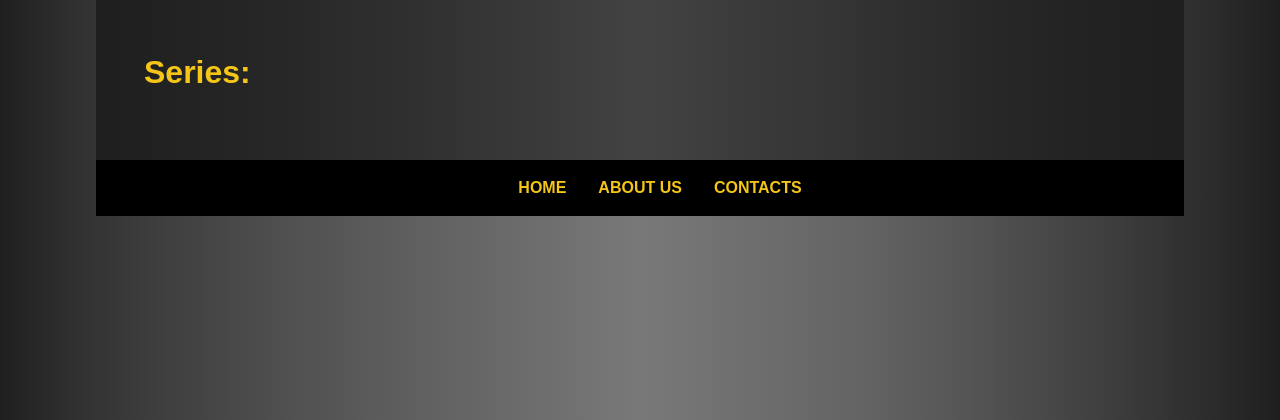
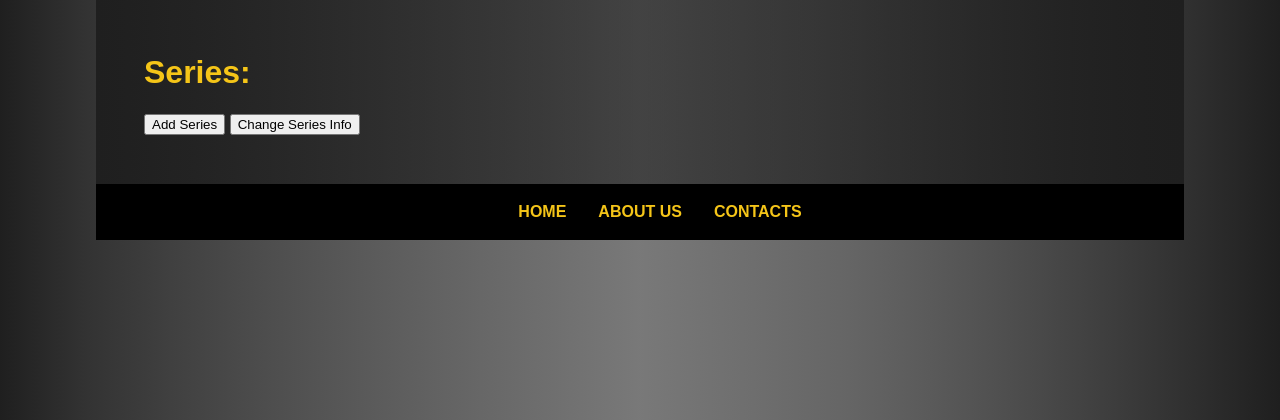
Before and after one commit to xaoccc/TV-Series-Library, a Django app: page / in a window 1280 px wide. Shown: the part 56-476 px from the top of the page. Run offline with Django 4.2, Linux system fonts and the light colour scheme; data that the repository does not hold is empty.

Commit message:
add movie form

```diff
--- /dev/null
+++ b/TV_series/TV_Series_Library/forms.py
@@ -0,0 +1,7 @@
+from TV_Series_Library.models import Season, Episode, Series
+from django import forms
+
+class NewSeriesForm(forms.ModelForm):
+    class Meta:
+        model = Series
+        fields = '__all__'
--- a/TV_series/TV_Series_Library/urls.py
+++ b/TV_series/TV_Series_Library/urls.py
@@ -6,5 +6,5 @@ urlpatterns = [
     path('<str:series_name>/', views.series, name='all_seasons'),
     path('<str:series_name>/<int:season_number>/', views.season, name='all_episodes_in_season'),
     path('<str:series_name>/<int:season_number>/<int:episode_number>/', views.episode_info, name='episode_info'),
-    path('<str:series_name>/details/', views.details, name='details'),
+    path('<str:series_name>-<int:release_year>/details/', views.details, name='details'),
 ]
--- a/TV_series/TV_Series_Library/views.py
+++ b/TV_series/TV_Series_Library/views.py
@@ -1,13 +1,33 @@
 from django.db.models import Q
-from django.shortcuts import render
+from django.shortcuts import render, redirect
 from faker import Faker
-
 from TV_Series_Library.models import Season, Episode, Series
+from TV_Series_Library.forms import NewSeriesForm
 
 def index(request):
     all_series = Series.objects.all().order_by("release_year")
+
+    if request.method == 'GET':
+        add_series_form = NewSeriesForm()
+
+    else:
+        add_series_form = NewSeriesForm(request.POST)
+        if add_series_form.is_valid():
+            name = add_series_form.cleaned_data["name"]
+            release_year = add_series_form.cleaned_data["release_year"]
+            genres = add_series_form.cleaned_data["genres"]
+            director = add_series_form.cleaned_data["name"]
+            rating = add_series_form.cleaned_data["rating"]
+            description = add_series_form.cleaned_data["description"]
+            if not description:
+                description = "N/A"
+
+            Series.objects.create(name=name, release_year=release_year, genres=genres, director=director, rating=rating, description=description)
+            return redirect('series')
+
     context = {
-        'all_series': all_series
+        'all_series': all_series,
+        'add_series_form': add_series_form
     }
     return render(request, 'index.html', context)
 
@@ -23,12 +43,11 @@ def series(request, series_name):
     return render(request, 'series.html', context)
 
 
-def details(request, series_name):
-    series = Series.objects.get(name=series_name)
+def details(request, series_name, release_year):
+    series = Series.objects.get(release_year=release_year, name=series_name)
 
     context = {
         'series': series,
-
     }
 
     return render(request, 'details.html', context)
--- a/TV_series/static/css/style.css
+++ b/TV_series/static/css/style.css
@@ -62,3 +62,7 @@ a {
 .series-name {
     display: block;
 }
+
+#add-series-form, #update-series-form {
+    display: none;
+}
--- a/TV_series/static/script.js
+++ b/TV_series/static/script.js
@@ -0,0 +1,25 @@
+document.addEventListener('DOMContentLoaded', function() {
+    var addNewSeries = document.getElementById('add-series');
+    var newSeriesForm = document.getElementById('add-series-form');
+
+    var updateSeries = document.getElementById('update-series');
+    var updateSeriesForm = document.getElementById('update-series-form');
+
+    addNewSeries.addEventListener('click', function(event) {
+        newSeriesForm.style.display = 'block';
+    });
+
+    updateSeries.addEventListener('click', function(event) {
+        updateSeriesForm.style.display = 'block';
+    });
+
+    document.addEventListener('click', function(event) {
+    if (!newSeriesForm.contains(event.target) && event.target !== addNewSeries) {
+        newSeriesForm.style.display = 'none';
+        }
+
+    if (!updateSeriesForm.contains(event.target) && event.target !== updateSeries) {
+        updateSeriesForm.style.display = 'none';
+        }
+    });
+});
--- a/TV_series/templates/base.html
+++ b/TV_series/templates/base.html
@@ -8,6 +8,7 @@
     <link href="https://fonts.googleapis.com/css2?family=Fraunces:wght@700&family=Montserrat:wght@400;700&display=swap" rel="stylesheet">
     <link rel="stylesheet" type="text/css" href="{% static 'css/style.css' %}" />
     <link rel="stylesheet" type="text/css" href="{% static 'css/reset.css' %}" />
+    <script src="{% static 'script.js' %}"></script>
     <title>Movies Database</title>
 </head>
 <body>
--- a/TV_series/templates/index.html
+++ b/TV_series/templates/index.html
@@ -7,10 +7,36 @@
 
         <li class="series-name">
             <a class="details" href="{% url 'all_seasons' series_name=series.name %}  ">{{ series.name }} [{{ series.release_year }}] </a>
-            <a class="details" href="{% url 'details' series_name=series.name %}  ">Series Info</a>
+            <div class="action-section">
+                <a class="details" href="{% url 'details' series_name=series.name release_year=series.release_year %}  ">Series Info</a>
+                <form method="GET" action="{% url 'series' %}">
+                    <button type="button">Delete Series</button>
+                </form>
+
+            </div>
+
         </li>
 
     {% endfor %}
     </ul>
 
+    <button id="add-series">Add Series</button>
+    <button id="update-series">Change Series Info</button>
+
+    <form id="add-series-form" method="POST" action="{% url 'series' %}">
+        <fieldset>
+            {% csrf_token %}
+            {{ add_series_form }}
+            <button type="submit">Submit</button>
+        </fieldset>
+    </form>
+
+    <form id="update-series-form" method="POST" action="{% url 'series' %}">
+        <fieldset>
+            {% csrf_token %}
+            {{ update_series_form }}
+            <button type="submit">Submit</button>
+        </fieldset>
+    </form>
+
 {% endblock %}
```
